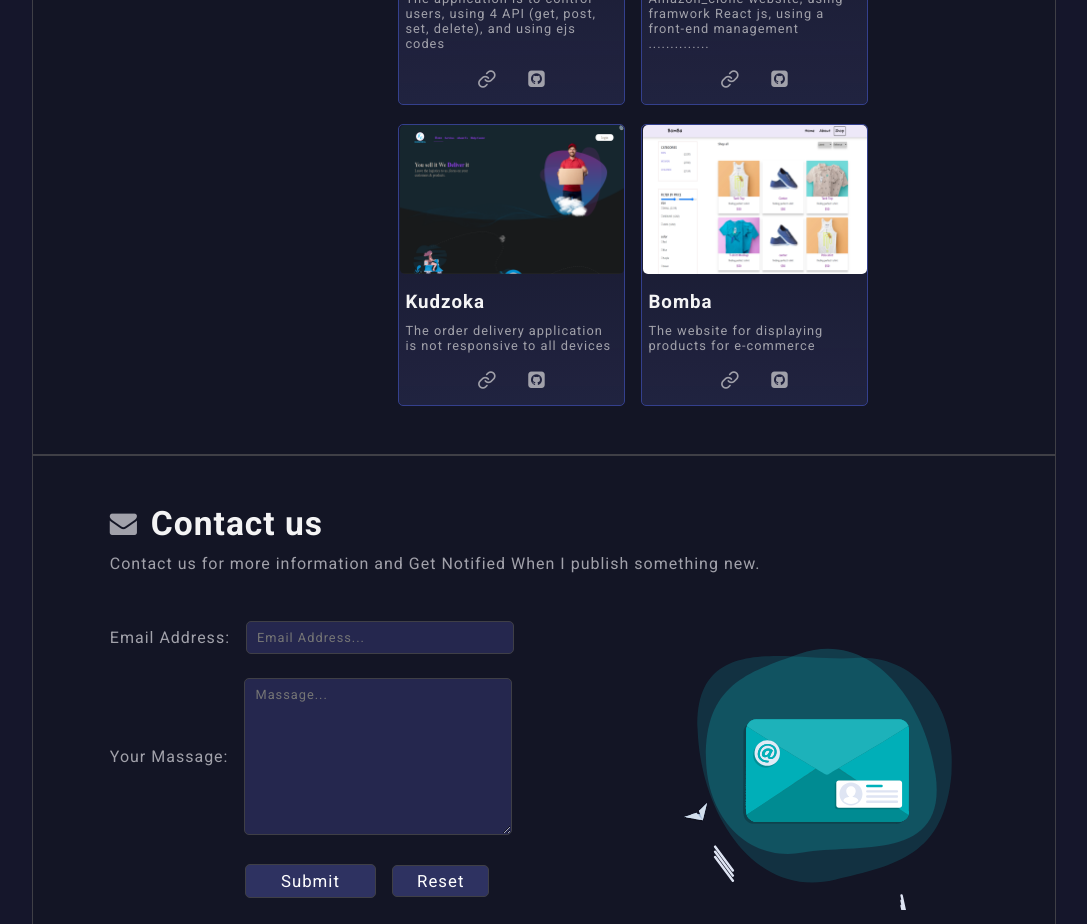
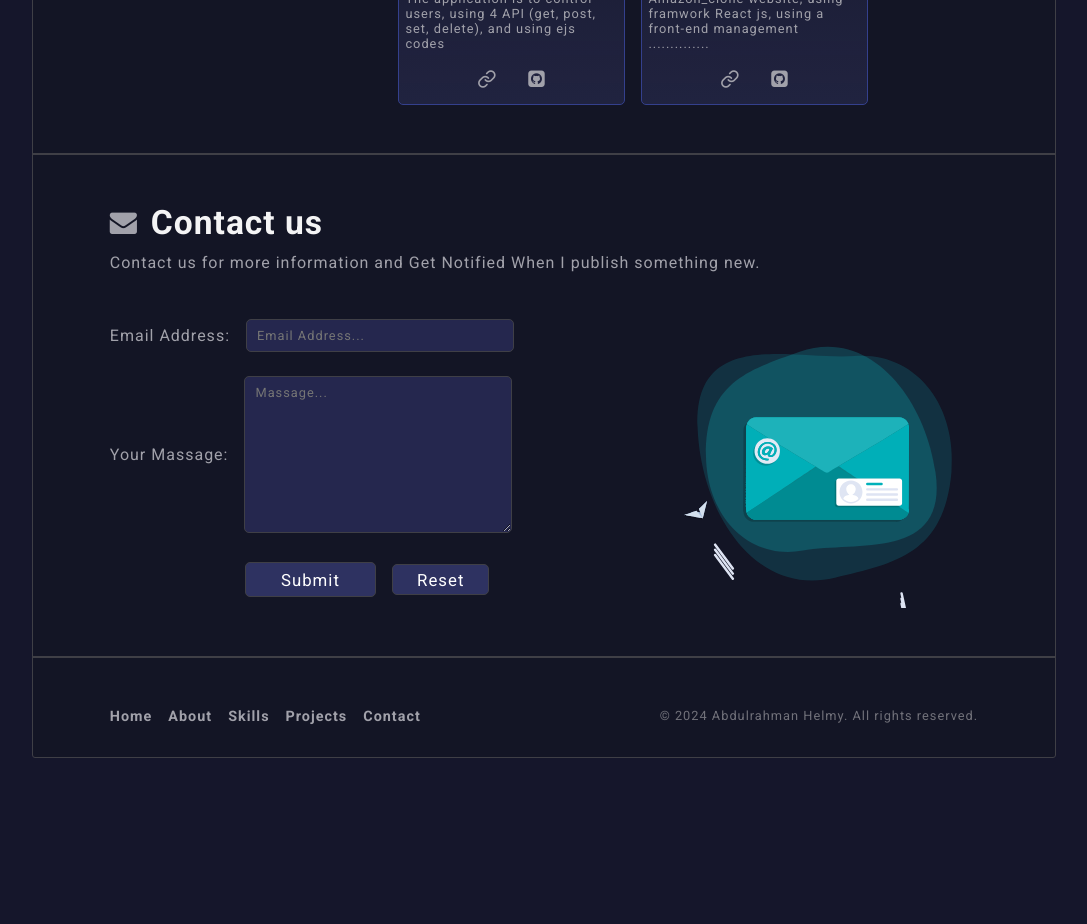
Before and after one commit to AbdulrhamnHelmy/portfolio, a React (Vite) app: page / in a window 1280 px wide. Shown: the part 2280-3204 px from the top of the page, without its empty margins (96-1183 px from the left). After the commit the page ends 3038 px from the top, so only its background shows below. Built offline with nearby package versions, Linux system fonts and the light colour scheme.

Commit message:
Update myProject.js

```diff
--- a/src/componants/5-main/myProject.js
+++ b/src/componants/5-main/myProject.js
@@ -59,23 +59,4 @@ export const myProjects = [
     iconLink: "https://amazon-clone-five-sandy.vercel.app/ ",
     moreLink: "https://github.com/AbdulrhamnHelmy/Amazon_clone ",
   },
-
-  {
-    projectTitle: "kudzoka",
-    subTitle: "The order delivery application is not responsive to all devices",
-    category: ["html & css"],
-    imgPath: "./images/Screenshot 2023-12-27 184343.png",
-    linkGithub: "https://github.com/AbdulrhamnHelmy/kudzokaa",
-    iconLink: "https://kudzokaa-murex.vercel.app/",
-    moreLink: "https://github.com/AbdulrhamnHelmy/Authntication-System ",
-  },
-  {
-    projectTitle: "Bomba",
-    subTitle: "The website for displaying products for e-commerce ",
-    category: ["html & css"],
-    imgPath: "./images/Screenshot 2023-11-21 bomb.png",
-    linkGithub: "https://github.com/AbdulrhamnHelmy/Bomba",
-    iconLink: "https://bomba-eight.vercel.app/",
-    moreLink: "https://github.com/AbdulrhamnHelmy/Bomba ",
-  },
 ];
```
